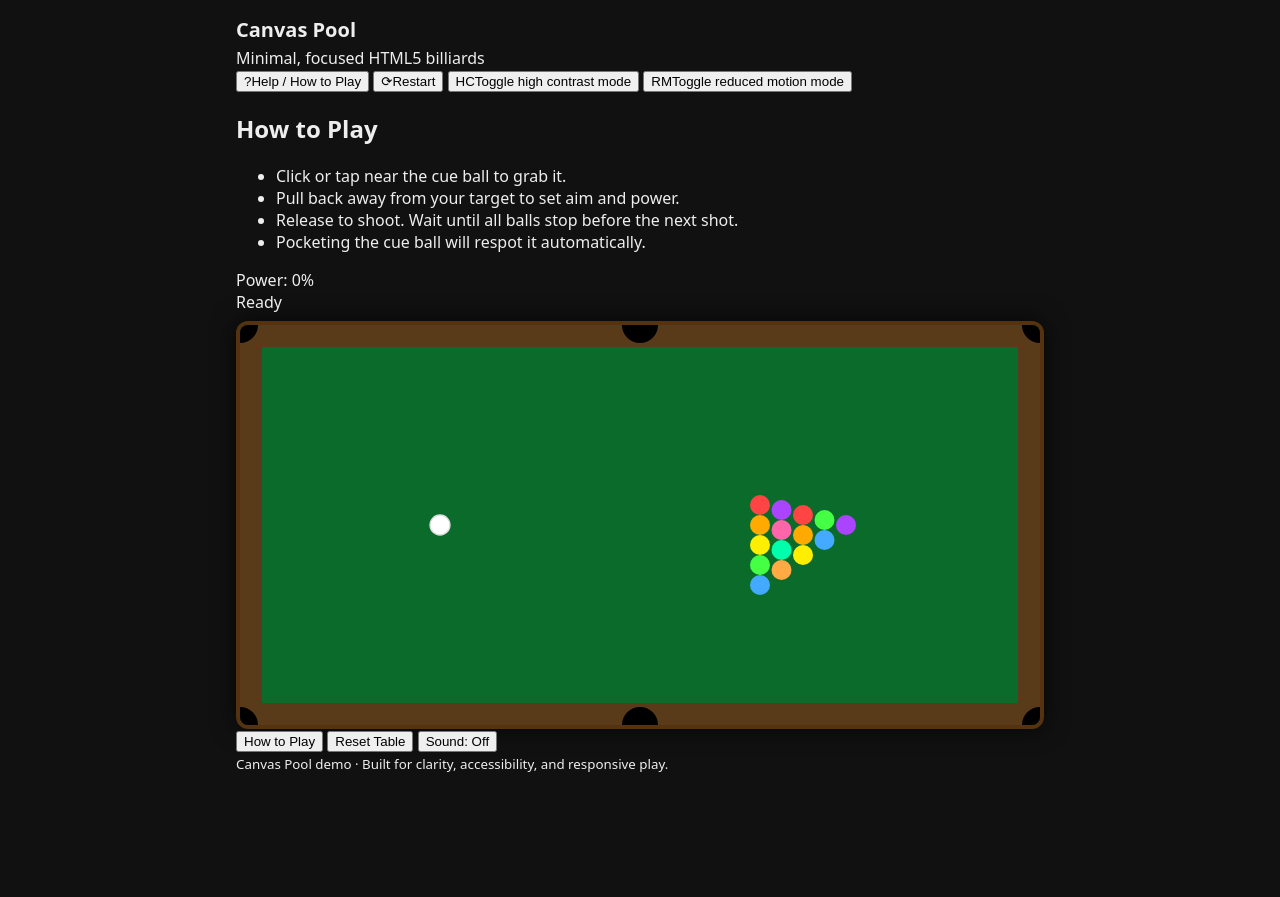
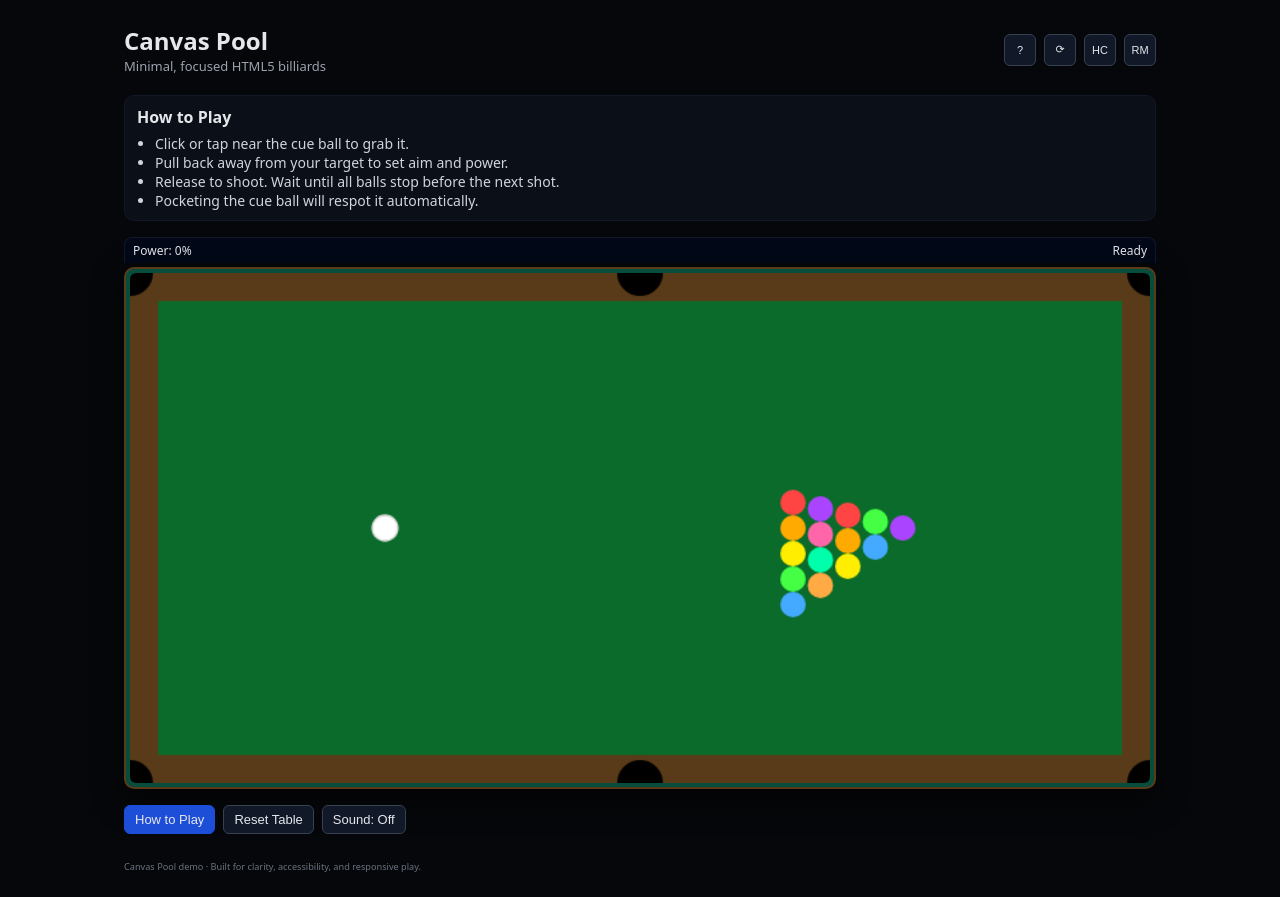
Before and after one commit to nickth3man/html5-pool-game-single-file, a plain HTML site: page index.html in a window 1280 px wide. Before the commit the page ends 800 px from the top, so only its background shows below. Drawn offline with Linux system fonts and the light colour scheme.

Commit message:
Add base styles for app shell, HUD, and controls layout

```diff
--- a/style.css
+++ b/style.css
@@ -1,38 +1,188 @@
+/* Phase 1: base layout + existing visuals */
+* { box-sizing: border-box; }
+
 body {
   margin: 0;
+  min-height: 100vh;
+  display: flex;
+  justify-content: center;
+  align-items: stretch;
+  background: #06070a;
+  color: #e5e7eb;
+  font-family: system-ui, -apple-system, BlinkMacSystemFont, -sans-serif;
+}
+
+.app-shell {
+  width: 100%;
+  max-width: 1080px;
+  padding: 16px 16px 20px;
   display: flex;
   flex-direction: column;
-  align-items: center;
-  justify-content: flex-start;
-  height: 100vh;
-  background: #111;
-  color: #eee;
-  font-family: system-ui, -apple-system, BlinkMacSystemFont, sans-serif;
+  gap: 16px;
 }
 
-h1 {
-  margin: 16px 0 4px;
-  font-size: 20px;
+@media (min-width: 768px) {
+  .app-shell {
+    padding: 24px 24px 24px;
+    gap: 20px;
+  }
 }
 
-p {
-  margin: 0 0 10px;
-  font-size: 13px;
-  color: #aaa;
-  text-align: center;
+.app-header {
+  display: flex;
+  justify-content: space-between;
+  align-items: center;
+  gap: 12px;
 }
 
-#gameWrapper {
-  margin-top: 8px;
-  border: 4px solid #553311;
-  border-radius: 12px;
-  box-shadow: 0 0 24px rgba(0,0,0,0.7);
-  background: #004400;
+.app-title {
+  margin: 0;
+  font-size: 24px;
+  font-weight: 600;
 }
 
-canvas {
+.app-subtitle {
   display: block;
+  font-size: 13px;
+  color: #9ca3af;
+}
+
+.app-tools {
+  display: flex;
+  gap: 8px;
+}
+
+.icon-btn {
+  position: relative;
+  min-width: 32px;
+  height: 32px;
+  padding: 0 6px;
+  border-radius: 6px;
+  border: 1px solid #374151;
+  background: #111827;
+  color: #e5e7eb;
+  font-size: 11px;
+  cursor: pointer;
+}
+
+.app-main {
+  display: flex;
+  flex-direction: column;
+  gap: 16px;
+}
+
+.info {
+  background: #0b0f18;
+  border-radius: 10px;
+  padding: 10px 12px;
+  border: 1px solid #111827;
+}
+
+.info h2 {
+  margin: 0 0 6px;
+  font-size: 16px;
+}
+
+.howto-list {
+  margin: 0;
+  padding-left: 18px;
+  font-size: 14px;
+  color: #d1d5db;
+}
+
+.game-section {
+  display: flex;
+  flex-direction: column;
+  gap: 8px;
+}
+
+.game-wrapper {
+  display: flex;
+  flex-direction: column;
+  gap: 4px;
+}
+
+.hud-strip {
+  display: flex;
+  justify-content: space-between;
+  align-items: center;
+  gap: 8px;
+  padding: 4px 8px;
+  font-size: 12px;
+  background: #020817;
+  border-radius: 8px 8px 0 0;
+  border: 1px solid #111827;
+  border-bottom: none;
+}
+
+.canvas-frame {
+  border-radius: 10px;
+  border: 2px solid #5a3b19;
+  padding: 4px;
+  background: #064e3b;
+  box-shadow: 0 10px 30px rgba(0,0,0,0.65);
+}
+
+#poolCanvas {
+  display: block;
+  width: 100%;
+  max-width: 100%;
+  height: auto;
   background: transparent;
-  border-radius: 8px;
+  border-radius: 6px;
   cursor: crosshair;
 }
+
+.controls-panel {
+  display: flex;
+  flex-direction: column;
+  gap: 6px;
+}
+
+.controls-row {
+  display: flex;
+  flex-wrap: wrap;
+  gap: 8px;
+}
+
+.primary-btn,
+.secondary-btn {
+  padding: 6px 10px;
+  font-size: 13px;
+  border-radius: 6px;
+  border: 1px solid #374151;
+  background: #111827;
+  color: #e5e7eb;
+  cursor: pointer;
+}
+
+.primary-btn {
+  background: #1d4ed8;
+  border-color: #1d4ed8;
+}
+
+.help-panel {
+  padding: 6px 8px;
+  font-size: 13px;
+  background: #020817;
+  border-radius: 6px;
+  border: 1px solid #111827;
+}
+
+.app-footer {
+  margin-top: 4px;
+  font-size: 11px;
+  color: #6b7280;
+}
+
+.sr-only {
+  position: absolute;
+  width: 1px;
+  height: 1px;
+  padding: 0;
+  margin: -1px;
+  overflow: hidden;
+  clip: rect(0, 0, 0, 0);
+  white-space: nowrap;
+  border: 0;
+}
```
